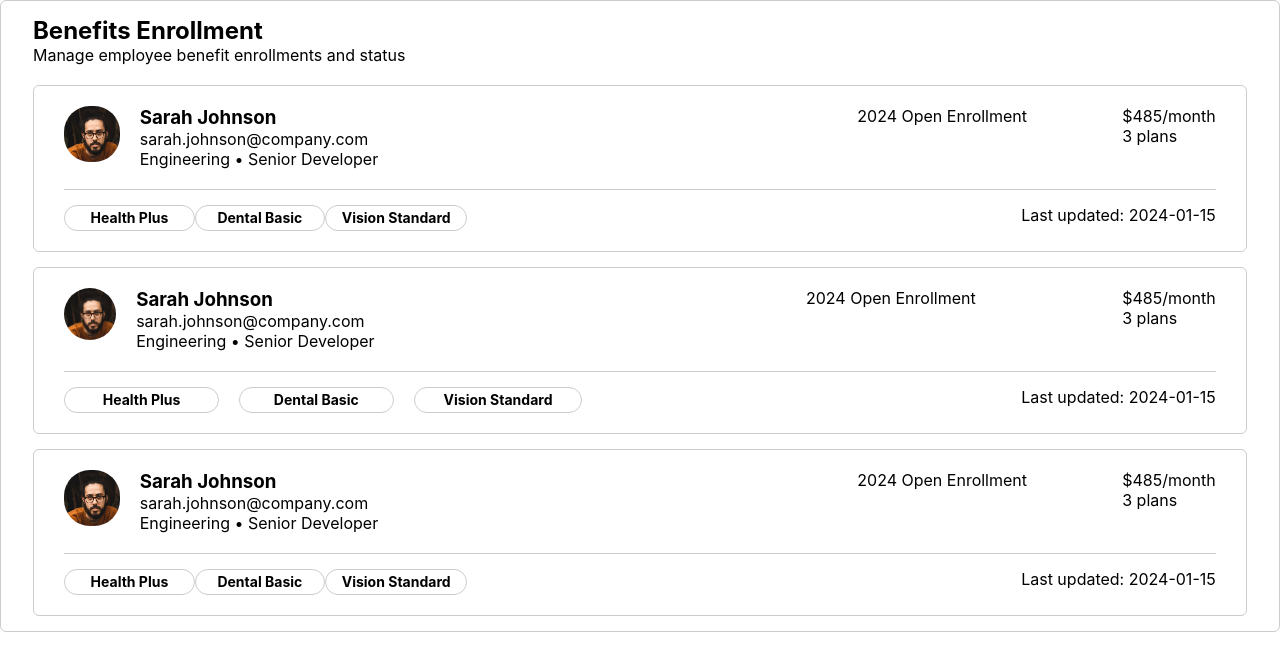
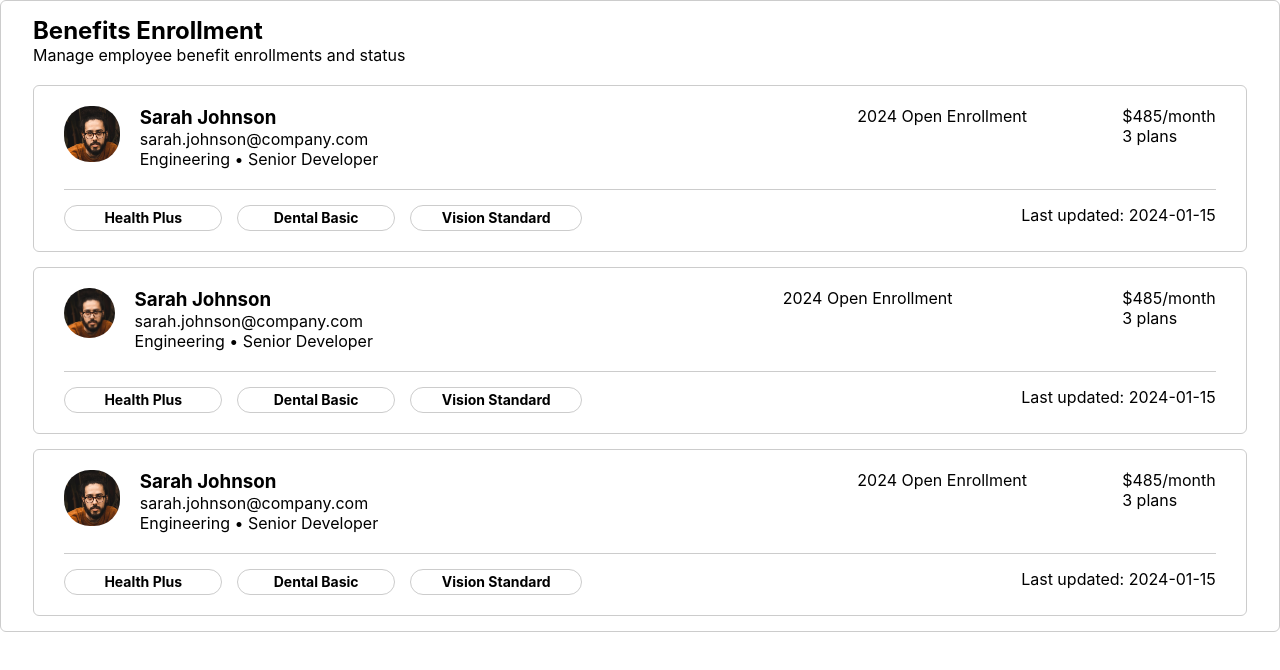
Before and after one commit to Eneojo10/HRIS, a React (Create React App) app: page /bene in a window 1280 px wide. Shown: the top 670 px of the page. Built offline with nearby package versions, Linux system fonts and the light colour scheme.

Commit message:
Ensure react-scripts is installed

```diff
--- a/src/Benefits/Benefitsdetails.js
+++ b/src/Benefits/Benefitsdetails.js
@@ -39,7 +39,7 @@ function Benefitsdetails() {
                             </div><br/>
                             <div className='d-line'></div>
                             <div className='vision-stand'style={{display:'flex',justifyContent:'space-between'}}>
-                                <div className='health-plus'style={{display:'flex',justifyContent:'space-between',width:'35%'}}>
+                               <div className='health-plus'style={{display:'flex',gap:'15px',width:'45%'}}>
                                     <div className='hp1'>
                                         <p>Health Plus</p>
                                     </div>
@@ -73,7 +73,7 @@ function Benefitsdetails() {
                                         <span>Engineering • Senior Developer</span>
                                     </div>
                                 </div>
-                                <div className='open-enrollment' style={{ display: 'flex', width: '55%', justifyContent: 'space-between' }}>
+                                <div className='open-enrollment' style={{ display: 'flex', width: '60%', justifyContent: 'space-between' }}>
                                     <div>
                                         <p>2024 Open Enrollment</p>
                                     </div>
@@ -85,7 +85,7 @@ function Benefitsdetails() {
                             </div><br/>
                             <div className='d-line'></div>
                             <div className='vision-stand'style={{display:'flex',justifyContent:'space-between'}}>
-                                <div className='health-plus'style={{display:'flex',gap:'20px',width:'45%'}}>
+                                <div className='health-plus'style={{display:'flex',gap:'15px',width:'45%'}}>
                                     <div className='hp1'>
                                         <p>Health Plus</p>
                                     </div>
@@ -131,7 +131,7 @@ function Benefitsdetails() {
                             </div><br/>
                             <div className='d-line'></div>
                             <div className='vision-stand'style={{display:'flex',justifyContent:'space-between'}}>
-                                <div className='health-plus'style={{display:'flex',justifyContent:'space-between',width:'35%'}}>
+                                <div className='health-plus'style={{display:'flex',gap:'15px',width:'45%'}}>
                                     <div className='hp1'>
                                         <p>Health Plus</p>
                                     </div>
```
